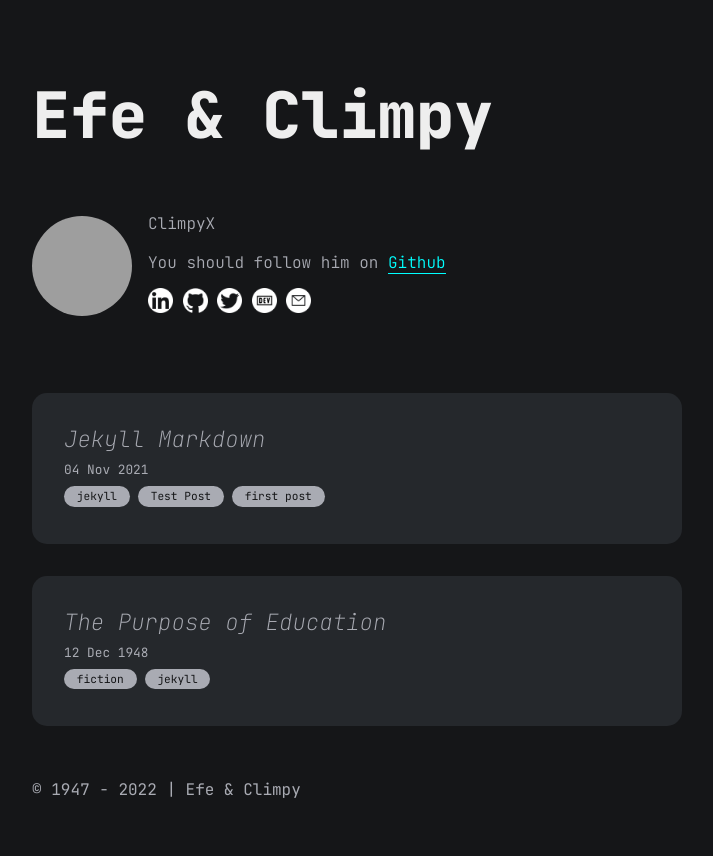
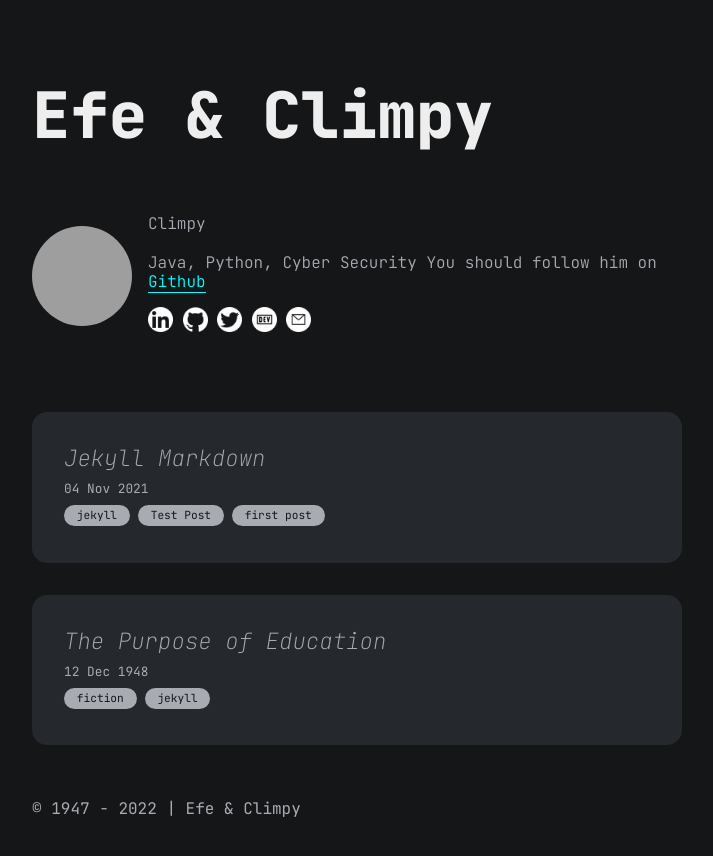
Before and after one commit to climpyx/climpyx.github.io, a Jekyll site: the page built from index.md, in a window 1280 px wide. Shown: the top 856 px of the page, without its empty margins (283-996 px from the left). Built offline with Jekyll 4.4.1, drawn with Linux system fonts in a browser that asks for light colours; grey boxes are pictures that could not be loaded.

Commit message:
Update author.yml

```diff
--- a/_data/author.yml
+++ b/_data/author.yml
@@ -2,10 +2,11 @@ name: Efe
 dp: https://avatars.githubusercontent.com/u/33485332?v=4
 description: "
   <p>
-    ClimpyX
+    Climpy
   </p>
   <br/>
   <p>
+    Java, Python, Cyber Security
     You should follow him on <a href='https://github.com/climpyx' target='_blank'>Github</a>
   </P>
 "
@@ -14,9 +15,9 @@ contact:
   - title: linkedin
     url: https://www.linkedin.com/in/efe
   - title: github
-    url: https://github.com/efe
+    url: https://github.com/climpyx
   - title: twitter
-    url: https://twitter.com/efe
+    url: https://twitter.com/climpyx
   - title: dev
     url: https://dev.to/efe
   - title: email
```
